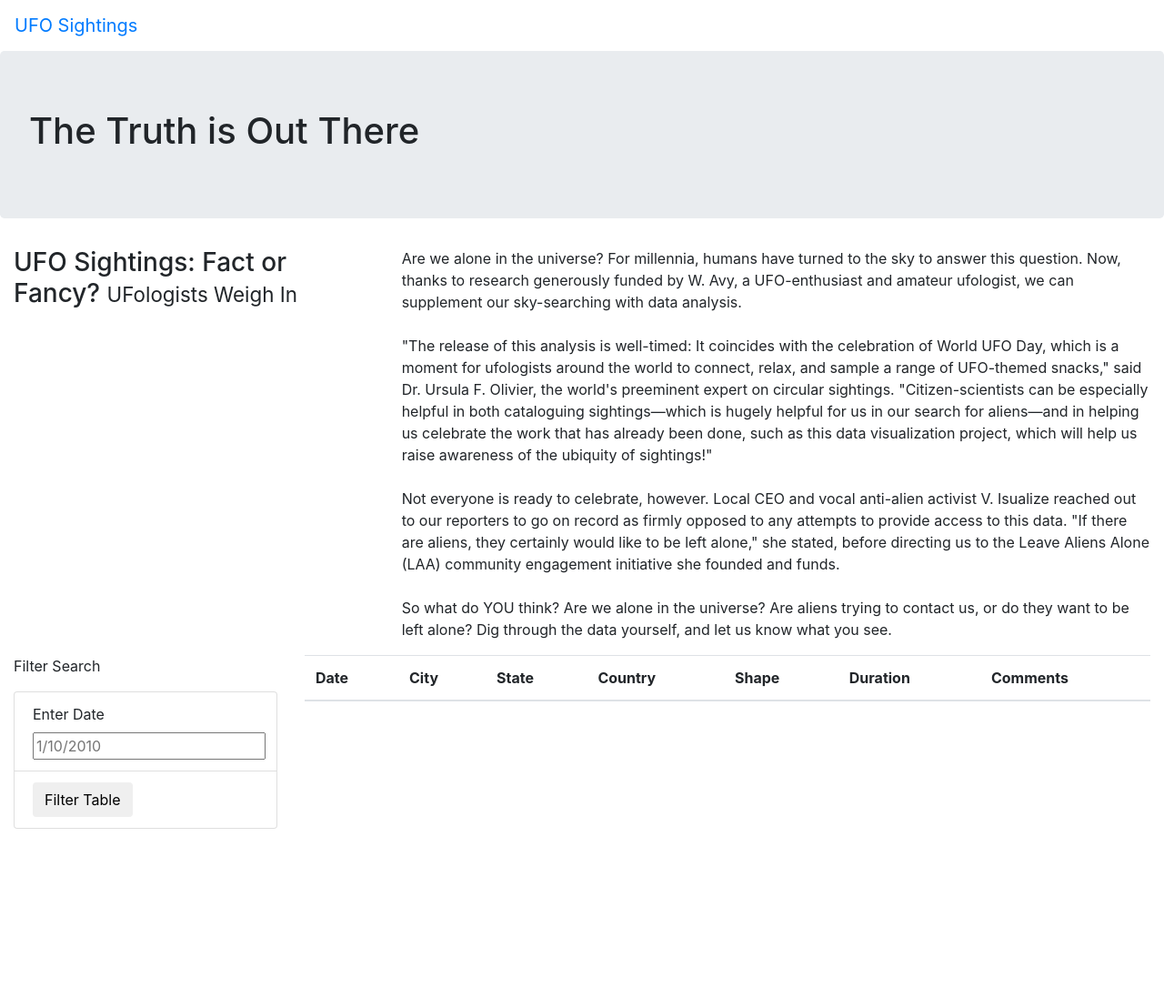
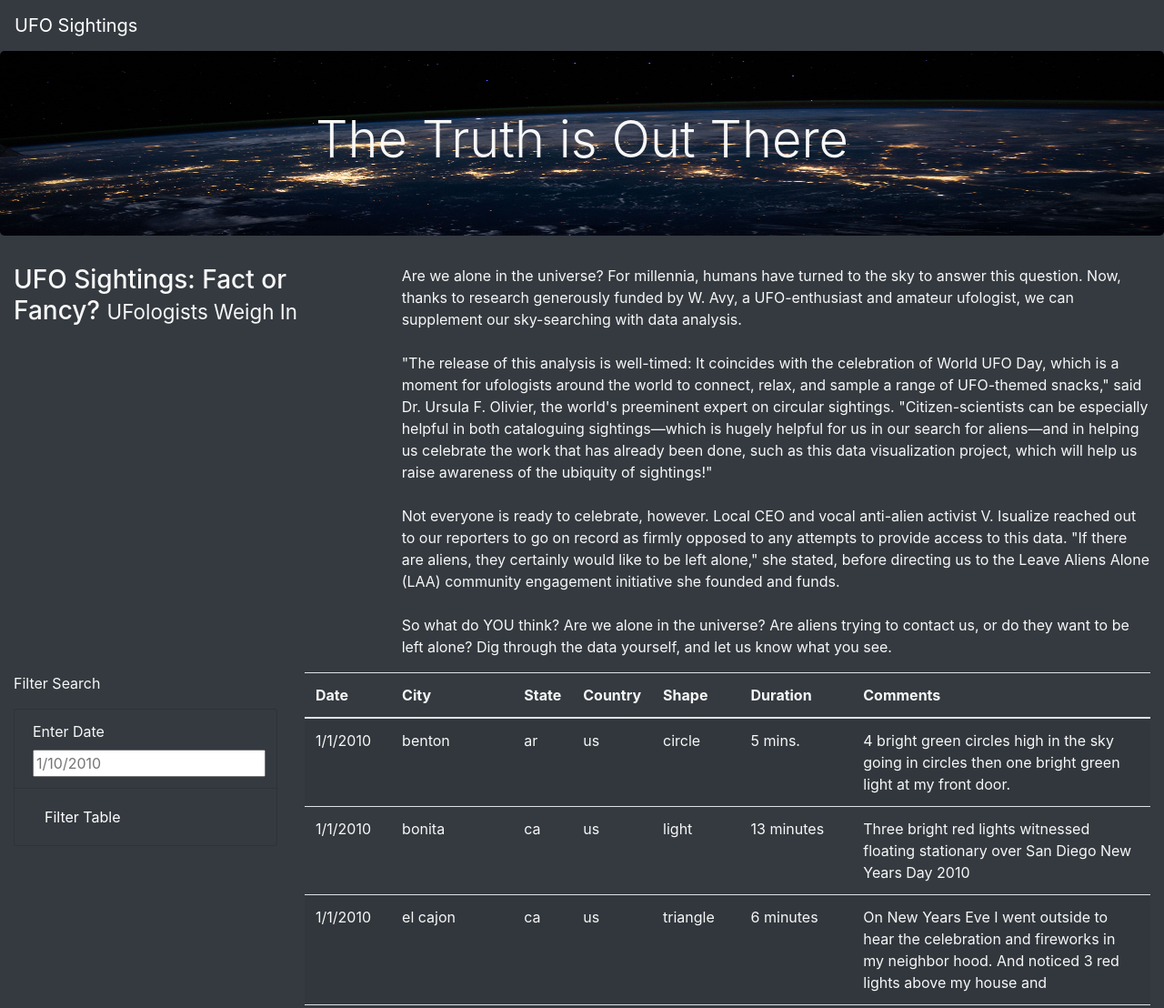
Before and after one commit to ccastanette/UFOs, a plain HTML site: page index.html in a window 1280 px wide. Shown: the top 1108 px of the page at 91% size. Before the commit the page ends 911 px from the top, so only its background shows below. Drawn offline with nearby package versions, Linux system fonts and the light colour scheme.

Commit message:
finished styling the index & style

```diff
--- a/index.html
+++ b/index.html
@@ -12,14 +12,14 @@
     />
     <link rel="stylesheet" href="static/css/style.css">
 </head>
-<body>
+<body class="bg-dark">
     <div class="wrapper" >
-        <nav class="navbar navbar-expand-lg">
+        <nav class="navbar navbar-dark bg-dark navbar-expand-lg">
             <a class="navbar-brand" href="index.html">UFO Sightings</a>
         </nav>
     </div>
     <div class="jumbotron">
-        <h1>The Truth is Out There</h1>
+        <h1 class="display-4">The Truth is Out There</h1>
     </div>
     <div class="container-fluid">
         <div class="row">
@@ -38,15 +38,15 @@
     <div class="container-fluid">
         <div class="row">
             <div class="col-md-3">
-                <form>
+                <form class="bg-dark">
                     <p>Filter Search</p>
-                    <ul class="list-group">
-                        <li class="list-group-item">
+                    <ul class="list-group bg-dark">
+                        <li class="list-group-item bg-dark">
                             <label for="date">Enter Date</label>
                             <input type="text" placeholder="1/10/2010" id="datetime" />
                         </li>
-                        <li class="list-group-item">
-                            <button id="filter-btn" type="button" class="btn btn-default">Filter Table</button>
+                        <li class="list-group-item bg-dark">
+                            <button id="filter-btn" type="button" class="btn btn-dark">Filter Table</button>
                         </li>
                     </ul>
                 </form>
@@ -69,5 +69,8 @@
             </div>
         </div>
     </div>
+    <script src="https://cdnjs.cloudflare.com/ajax/libs/d3/4.11.0/d3.js"></script>
+    <script src="static/js/data.js"></script>
+    <script src="static/js/app.js"></script>
 </body>
 </html>
--- a/static/css/style.css
+++ b/static/css/style.css
@@ -0,0 +1,8 @@
+body {
+    color: #f7f7f7;
+}
+.jumbotron {
+    background-image: url("../images/nasa.jpg");
+    background-size: 100% 100%;
+    text-align: center;
+}
```
Also changed, not shown: static/images/nasa.jpg (added).
